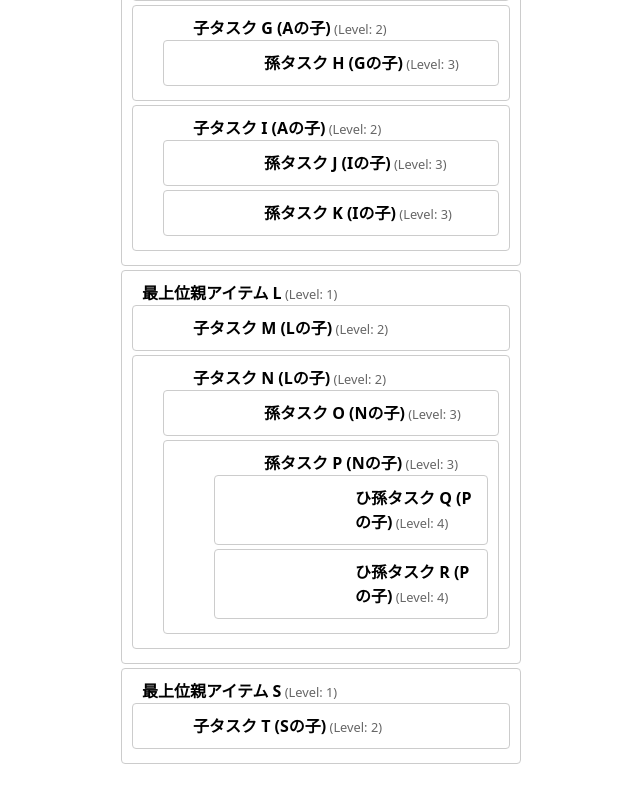
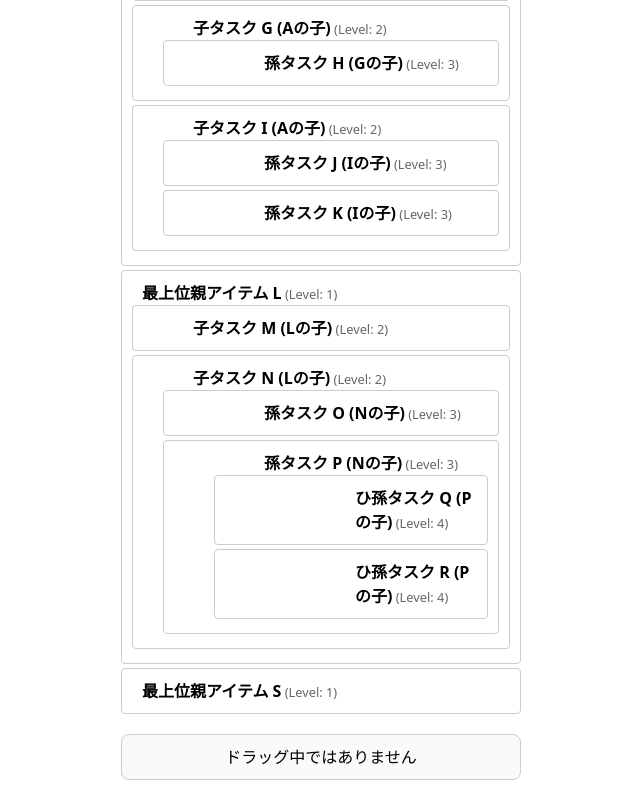
Before and after one commit to shoha-ryo/slideMemo, a Next.js app in the folder my-next-app/: page /task in a window 1280 px wide. Shown: the part 372-1172 px from the top of the page, without its empty margins (319-959 px from the left). Built offline with nearby package versions, Linux system fonts and the light colour scheme.

Commit message:
上下左右の取得は完了

```diff
--- a/my-next-app/src/app/task/components/Card.tsx
+++ b/my-next-app/src/app/task/components/Card.tsx
@@ -62,17 +62,17 @@ const Card: React.FC<ItemProps> = ({ id, level, title, details, children }) => {
     <div
       ref={setNodeRef} // 両方のrefを設定
 			style={{
-        ...draggableStyle, // ドラッグ時の移動スタイル
-        ...activeStyle,     // ドロップ時のフィードバックスタイル
+				...draggableStyle,
+				...activeStyle,
 				padding: '10px',
-        paddingLeft: `${paddingLeft + 10}px`, // 基本padding + インデント
+				paddingLeft: `${paddingLeft + 10}px`,
 				marginBottom: '4px',
 				border: '1px solid #ccc',
 				borderRadius: '4px',
 				transition: 'background-color 0.2s, outline 0.2s',
-        // ドラッグ中でない場合はtransformをクリア（重要）
-        ...(transform && { position: 'relative' }),
+				position: 'relative', // transformがなくても常にrelative固定
 			}}
+
       {...listeners} // ドラッグイベントのリスナー
       {...attributes} // アクセシビリティ属性
     >
@@ -84,7 +84,7 @@ const Card: React.FC<ItemProps> = ({ id, level, title, details, children }) => {
 			</div>
 			{/* ⭐ 2. 子要素の再帰的なレンダリング */}
 			{children.length > 0 && (
-				<div style={{ /* 必要に応じて子要素全体を囲むスタイル */ }}>
+			<div>
 				{children.map((child) => (
 					// 💡 再帰的な呼び出し：自身 (Card) を再びレンダリング
 					// level は次のネストレベルになっているので、そのまま渡すだけでOK
@@ -92,7 +92,6 @@ const Card: React.FC<ItemProps> = ({ id, level, title, details, children }) => {
 				))}
 			</div>
 			)}
-
     </div>
   );
 };
--- a/my-next-app/src/app/task/components/quadrantCollisionDetection.ts
+++ b/my-next-app/src/app/task/components/quadrantCollisionDetection.ts
@@ -1,79 +1,18 @@
-import { CollisionDetection, Collision } from '@dnd-kit/core';
+type Quadrant = '左上' | '右上' | '左下' | '右下';
 
-// ----------------------------------------------------
-// 💡 カスタム衝突判定関数(上下左右判定)
-// ----------------------------------------------------
-export const quadrantCollisionDetection: CollisionDetection = ({
-  active,
-  droppableContainers,
-  overlayNodeRect,
-}) => {
-  const collisions: Collision[] = [];
-
-  // ドラッグ要素（Active）の現在の位置情報
-  // overlayNodeRectは、transformが適用された後の正確なドラッグ要素の矩形情報です。
-  const dragRect = overlayNodeRect || active.rect.current.translated;
-
-  if (!dragRect) {
-    return collisions;
-  }
-
-  // ドラッグ要素の中心座標を計算
+export function getQuadrant(
+  dragRect: ClientRect,
+  dropRect: ClientRect
+): Quadrant {
   const dragCenterX = dragRect.left + dragRect.width / 2;
   const dragCenterY = dragRect.top + dragRect.height / 2;
 
-  // ----------------------------------------------------
-  // 1. 各ドロップ可能要素との衝突をチェック
-  // ----------------------------------------------------
-  for (const droppable of droppableContainers) {
-    const droppableId = droppable.id;
-    const droppableRect = droppable.clientRect;
+  const midX = dropRect.left + dropRect.width / 2;
+  const midY = dropRect.top + dropRect.height / 2;
 
-    if (!droppableRect) continue;
-
-    // ----------------------------------------------------
-    // 2. 基本的な衝突（中心点がドロップ要素内にあるか）
-    // ----------------------------------------------------
-    const isOverDroppable = (
-      dragCenterX >= droppableRect.left &&
-      dragCenterX <= droppableRect.right &&
-      dragCenterY >= droppableRect.top &&
-      dragCenterY <= droppableRect.bottom
-    );
-
-    if (isOverDroppable) {
-      // ----------------------------------------------------
-      // 3. 四象限の判定ロジック
-      // ----------------------------------------------------
-      const midX = droppableRect.left + droppableRect.width / 2;
-      const midY = droppableRect.top + droppableRect.height / 2;
-
-      let quadrantName = '';
-
-      // Y軸（上下）の判定
-      if (dragCenterY < midY) {
-        // 上半分
-        quadrantName = (dragCenterX < midX) ? '左上' : '右上';
-      } else {
-        // 下半分
-        quadrantName = (dragCenterX < midX) ? '左下' : '右下';
-      }
-
-      // ----------------------------------------------------
-      // 4. 衝突オブジェクトを作成し、カスタムデータを追加
-      // ----------------------------------------------------
-      collisions.push({
-        id: droppableId, // 必須: 衝突したDroppableのID
-        data: {
-          // 衝突ロジックを区別するためのタイプ
-          type: 'quadrant',
-          // 判定された象限をカスタムデータとして追加
-          quadrant: quadrantName,
-        }
-      });
-    }
+  if (dragCenterY < midY) {
+    return dragCenterX < midX ? '左上' : '右上';
+  } else {
+    return dragCenterX < midX ? '左下' : '右下';
   }
-
-  // 衝突した要素のリストを返す (中心点がDroppable内にない場合は空リスト)
-  return collisions;
-};
+}
--- a/my-next-app/src/app/task/data.json
+++ b/my-next-app/src/app/task/data.json
@@ -138,14 +138,6 @@
     "level": 1,
     "title": "最上位親アイテム S",
     "details": "独立したタスクです。",
-    "children": [
-      {
-        "id": "item-20",
-        "level": 2,
-        "title": "子タスク T (Sの子)",
-        "details": "最後の単独タスク。",
-        "children": []
-      }
-    ]
+    "children": []
   }
 ]
--- a/my-next-app/src/app/task/page.tsx
+++ b/my-next-app/src/app/task/page.tsx
@@ -1,9 +1,9 @@
 'use client';
 
 // App.js や 親コンポーネント
-import React from 'react';
-import { DndContext } from '@dnd-kit/core';
-import { quadrantCollisionDetection } from './components/quadrantCollisionDetection';
+import React, {useState} from 'react';
+import { useDndContext, DndContext, closestCenter, DragEndEvent, DragOverEvent } from '@dnd-kit/core';
+import { getQuadrant } from './components/quadrantCollisionDetection';
 import  Card  from './components/Card';
 import ItemData from './data.json';
 
@@ -13,37 +13,83 @@ const items = ItemData;
 
 
 export default function App() {
-  // ... state, droppables, etc.
+  // 表示用の状態保持
+  const [hoverInfo, setHoverInfo] = useState<{
+		droppableId: string | null;
+		activeId: string | null;
+		quadrant: string | null;
+	}>({
+		droppableId: null,
+		activeId: null,
+		quadrant: null,
+	});
 
-  const handleDragOver = (event) => {
-    // 衝突情報（Collision）は event.collisions に格納されます
-    if (event.collisions && event.collisions.length > 0) {
-      const firstCollision = event.collisions[0];
 
-      // カスタムデータ（quadrant）を取得
-      const quadrant = firstCollision.data?.quadrant;
 
-      if (quadrant) {
-        console.log(`衝突した Droppable ID: ${firstCollision.id} の ${quadrant} 領域にいます。`);
-        // ここで、例えばドロップ要素に特定のスタイルを適用するなどのロジックを実行できます。
-      }
-    }
+	const handleDragMove = (event) => {
+    const { active, over } = event;
+		if (!over) {
+			setHoverInfo({ activeId: null, droppableId: null, quadrant: null });
+			return;
+		}
+
+    const dragRect = active.rect.current.translated;
+    const dropRect = over.rect;
+
+    if (!dragRect || !dropRect) return;
+
+    const quadrant = getQuadrant(dragRect, dropRect);
+        // stateを更新
+    setHoverInfo({
+      activeId: active.id,
+      droppableId: over.id,
+      quadrant,
+    });
   };
+
+
+	// マウスポインタの中心との衝突位置を判定して状態更新
+	// overの図形情報を使って四象限を判定
+
+
+	const handleDragEnd = (event: DragEndEvent) => {};
+
 
   return (
     <DndContext
-      // ⭐ カスタム衝突判定をここで設定
-      collisionDetection={quadrantCollisionDetection} // 検出できてなくない？
-      onDragOver={handleDragOver}
-			// onDragEnd={handleDragEnd}
-      // ... その他のイベントハンドラ
-		>
+      // collisionDetection={quadrantCollisionDetection}
+      collisionDetection={closestCenter}
+      // onDragOver={handleDragOver}
+      onDragEnd={handleDragEnd}
+			onDragMove={handleDragMove}
+    >
       {/* Draggable および Droppable コンポーネント */}
       <div style={{ width: '400px', margin: '20px auto' }}>
         <h2>ネスト可能なアイテムリスト</h2>
         {items.map((item) => (
           <Card key={item.id} {...item} />
         ))}
+				{/* ↓ 衝突状況の表示領域 */}
+        <div
+          style={{
+            marginTop: '20px',
+            padding: '10px',
+            border: '1px solid #ccc',
+            borderRadius: '8px',
+            background: '#fafafa',
+            textAlign: 'center',
+          }}
+        >
+					{hoverInfo.droppableId ? (
+						<>
+							<p>🟦 ドラッグ中: <strong>{hoverInfo.activeId}</strong></p>
+							<p>📍 現在カード: <strong>{hoverInfo.droppableId}</strong></p>
+							<p>🧭 象限: <strong>{hoverInfo.quadrant}</strong></p>
+						</>
+          ) : (
+            <p>ドラッグ中ではありません</p>
+          )}
+        </div>
       </div>
     </DndContext>
   );
```
Lines whose indentation alone changed are shown as unchanged.
